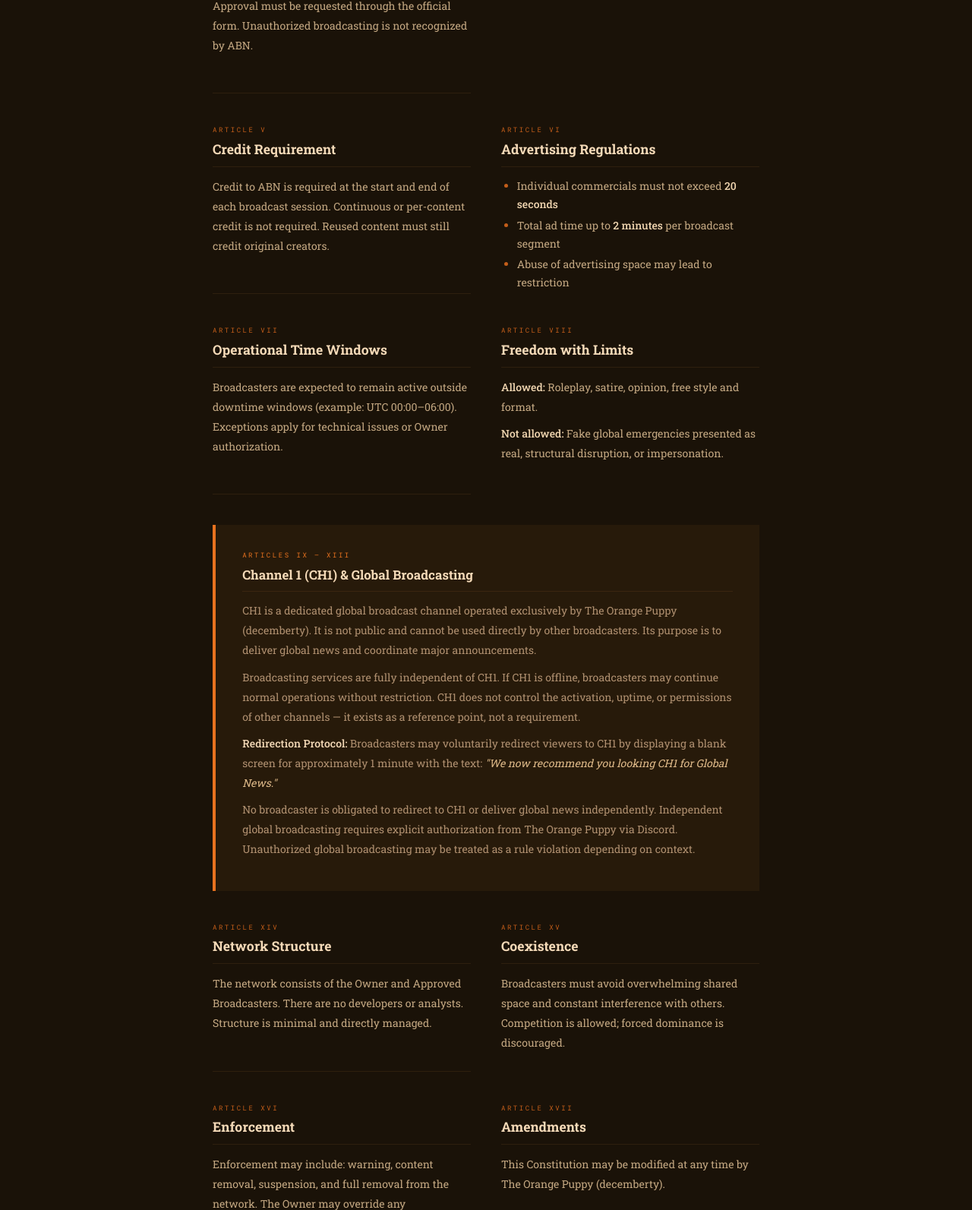
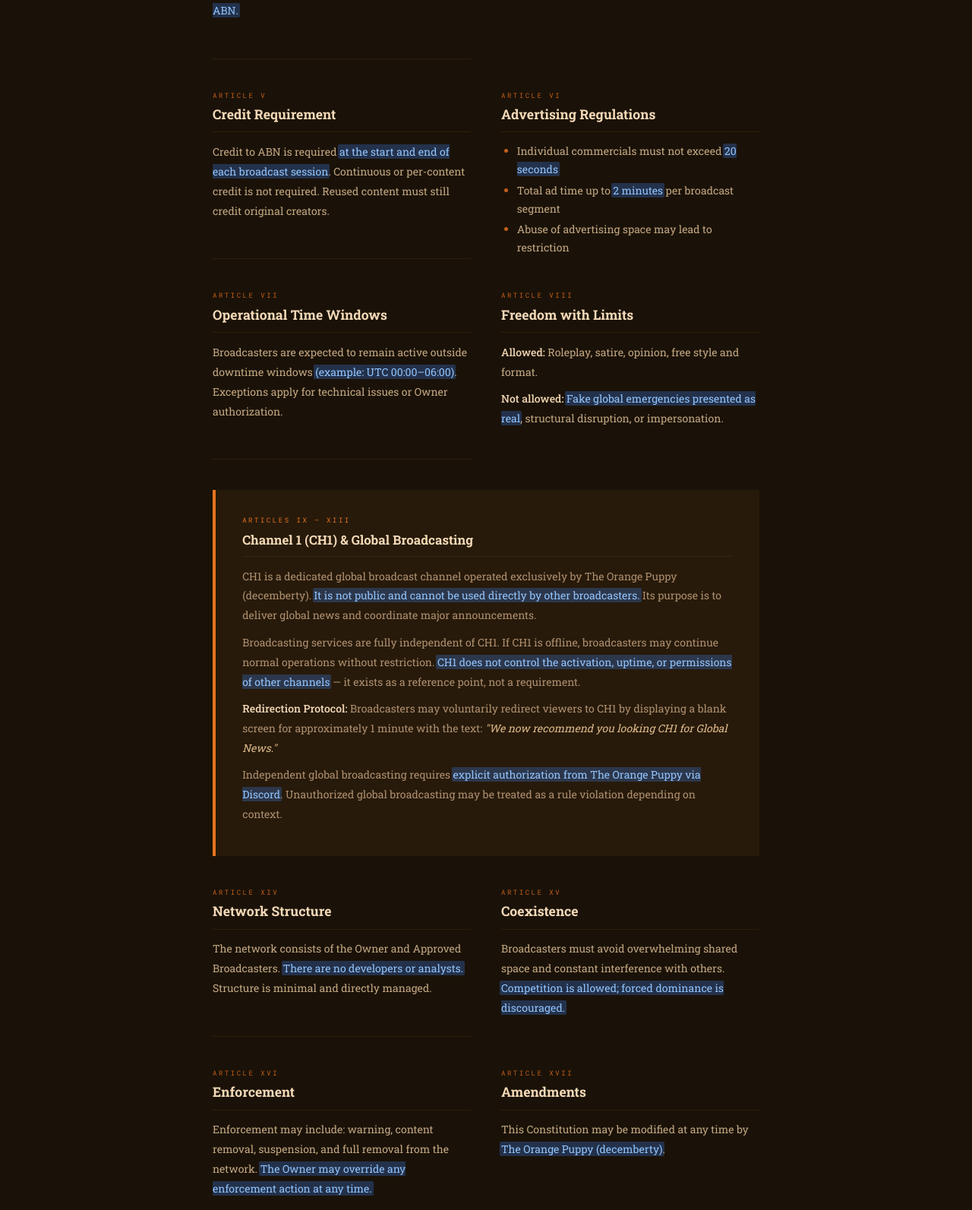
Before and after one commit to BegulaIsBegning/anchorage, a website: page public/index.html in a window 1280 px wide. Shown: the part 1207-2800 px from the top of the page at 76% size. Drawn offline with Linux system fonts and the light colour scheme.

Commit message:
Refactor HTML structure and styles for clarity

```diff
--- a/public/index.html
+++ b/public/index.html
@@ -14,7 +14,7 @@
 
 .hero{
   position:relative;
-  height:300px;
+  height:280px;
   overflow:hidden;
   display:flex;
   flex-direction:column;
@@ -23,8 +23,8 @@
   padding-bottom:2.5rem;
   background:#0e0b05;
 }
-canvas#waves{ position:absolute;top:0;left:0;width:100%;height:100%;display:block; }
-.hero-text{ position:relative;z-index:2;text-align:center; }
+canvas#waves{position:absolute;top:0;left:0;width:100%;height:100%;display:block;}
+.hero-text{position:relative;z-index:2;text-align:center;}
 .hero-text .eye{
   font-family:'Roboto Mono',monospace;
   font-size:9px;
@@ -35,11 +35,11 @@ canvas#waves{ position:absolute;top:0;left:0;width:100%;height:100%;display:bloc
 }
 .hero-text h1{
   font-family:'Roboto Slab',serif;
-  font-size:3.2rem;
+  font-size:2rem;
   font-weight:700;
   color:#f5dab8;
-  letter-spacing:0.06em;
-  line-height:1;
+  letter-spacing:0.04em;
+  line-height:1.2;
 }
 
 .orange-bar{
@@ -51,7 +51,7 @@ canvas#waves{ position:absolute;top:0;left:0;width:100%;height:100%;display:bloc
 }
 .orange-bar .left{
   font-family:'Roboto Slab',serif;
-  font-size:1.05rem;
+  font-size:1rem;
   font-weight:500;
   color:#1a1208;
   line-height:1.3;
@@ -86,7 +86,11 @@ canvas#waves{ position:absolute;top:0;left:0;width:100%;height:100%;display:bloc
   margin-bottom:2.5rem;
   padding-bottom:2.5rem;
   border-bottom:1px solid #2e1f0e;
+  opacity:0;
+  transform:translateY(18px);
+  transition:opacity 0.55s ease, transform 0.55s ease;
 }
+.article.visible{opacity:1;transform:translateY(0);}
 .article:last-child{border-bottom:none;margin-bottom:0;padding-bottom:0;}
 
 .art-num{
@@ -120,7 +124,11 @@ strong{color:#f0d5b0;font-weight:500;}
   border-left:4px solid #e8721f;
   padding:2rem 2.2rem;
   margin-bottom:2.5rem;
+  opacity:0;
+  transform:translateY(18px);
+  transition:opacity 0.55s ease, transform 0.55s ease;
 }
+.inset.visible{opacity:1;transform:translateY(0);}
 .inset .art-num{color:#e8721f;}
 .inset h3{
   font-size:1.05rem;
@@ -138,7 +146,11 @@ strong{color:#f0d5b0;font-weight:500;}
   border:1.5px solid #c45e1a;
   padding:2rem 2.2rem;
   background:#1e1108;
+  opacity:0;
+  transform:translateY(18px);
+  transition:opacity 0.55s ease, transform 0.55s ease;
 }
+.apply-block.visible{opacity:1;transform:translateY(0);}
 .apply-block .art-num{color:#c45e1a;}
 .apply-block h3{
   font-size:1.05rem;
@@ -179,6 +191,19 @@ strong{color:#f0d5b0;font-weight:500;}
   color:#4a3020;
 }
 .doc-footer a{color:#c45e1a;text-decoration:none;}
+
+/* highlight effect */
+.hl{
+  background: transparent;
+  border-radius:2px;
+  transition: background 0.6s ease;
+  padding:0 2px;
+  margin:0 -2px;
+}
+.hl.lit{
+  background: rgba(59,130,246,0.28);
+  color:#93c5fd;
+}
 </style>
 
 <div id="page">
@@ -187,7 +212,7 @@ strong{color:#f0d5b0;font-weight:500;}
   <canvas id="waves"></canvas>
   <div class="hero-text">
     <div class="eye">Anchorage Broadcasting Network</div>
-    <h1>ABN</h1>
+    <h1>Official Network Constitution</h1>
   </div>
 </div>
 
@@ -201,7 +226,7 @@ strong{color:#f0d5b0;font-weight:500;}
 </div>
 
 <div class="preamble">
-  The Anchorage Broadcasting Network (ABN) is an independent, external broadcasting system created to share, document, and expand the experience of the Minecraft world through media. It is designed to be free in expression, but structured in coordination — ensuring clarity without restricting creativity.
+  The Anchorage Broadcasting Network is an independent, external broadcasting system created to share, document, and expand the experience of the Minecraft world through media. It is designed to be <span class="hl" data-delay="0">free in expression, but structured in coordination</span> — ensuring clarity without restricting creativity.
 </div>
 
 <div class="doc-body">
@@ -209,13 +234,13 @@ strong{color:#f0d5b0;font-weight:500;}
   <div class="article">
     <div class="art-num">Article I</div>
     <h3>Identity &amp; Ownership</h3>
-    <p>ABN is a fully external network with no dependency on any Minecraft server. Ownership belongs to <strong>The Orange Puppy (decemberty)</strong>, who holds final authority over all rules, permissions, and exceptions. The Owner may act at any time without requiring consensus.</p>
+    <p>ABN is a fully external network with no dependency on any Minecraft server. Ownership belongs to <strong>The Orange Puppy (decemberty)</strong>, who holds <span class="hl">final authority over all rules, permissions, and exceptions</span>. The Owner may act at any time without requiring consensus.</p>
   </div>
 
   <div class="article">
     <div class="art-num">Article II</div>
     <h3>Nature of the Network</h3>
-    <p>ABN operates manually and independently, without plugins, APIs, or mods. All broadcasts are recorded externally and produced by players. Any broadcasting service must maintain an in-game station for recording, presentation, and authenticity.</p>
+    <p>ABN operates <span class="hl">manually and independently, without plugins, APIs, or mods</span>. All broadcasts are recorded externally and produced by players. Any broadcasting service must maintain an in-game station for recording, presentation, and authenticity.</p>
   </div>
 
   <div class="two-col">
@@ -227,12 +252,12 @@ strong{color:#f0d5b0;font-weight:500;}
         <li>A Mayor</li>
         <li>A Mayor-trusted individual</li>
       </ul>
-      <p>Approval must be requested through the official form. Unauthorized broadcasting is not recognized by ABN.</p>
+      <p><span class="hl">Unauthorized broadcasting is not recognized by ABN.</span></p>
     </div>
     <div class="article">
       <div class="art-num">Article IV</div>
       <h3>Participation &amp; Identity</h3>
-      <p>Approved broadcasters may represent towns, cities, or nations. Each service must maintain a clear identity and avoid impersonation. Conflicting identities may be forced to change by the Owner.</p>
+      <p>Approved broadcasters may represent towns, cities, or nations. Each service must maintain a clear identity and avoid impersonation. <span class="hl">Conflicting identities may be forced to change</span> by the Owner.</p>
     </div>
   </div>
 
@@ -240,14 +265,14 @@ strong{color:#f0d5b0;font-weight:500;}
     <div class="article">
       <div class="art-num">Article V</div>
       <h3>Credit Requirement</h3>
-      <p>Credit to ABN is required at the start and end of each broadcast session. Continuous or per-content credit is not required. Reused content must still credit original creators.</p>
+      <p>Credit to ABN is required <span class="hl">at the start and end of each broadcast session</span>. Continuous or per-content credit is not required. Reused content must still credit original creators.</p>
     </div>
     <div class="article">
       <div class="art-num">Article VI</div>
       <h3>Advertising Regulations</h3>
       <ul>
-        <li>Individual commercials must not exceed <strong>20 seconds</strong></li>
-        <li>Total ad time up to <strong>2 minutes</strong> per broadcast segment</li>
+        <li>Individual commercials must not exceed <span class="hl">20 seconds</span></li>
+        <li>Total ad time up to <span class="hl">2 minutes</span> per broadcast segment</li>
         <li>Abuse of advertising space may lead to restriction</li>
       </ul>
     </div>
@@ -257,35 +282,35 @@ strong{color:#f0d5b0;font-weight:500;}
     <div class="article">
       <div class="art-num">Article VII</div>
       <h3>Operational Time Windows</h3>
-      <p>Broadcasters are expected to remain active outside downtime windows (example: UTC 00:00–06:00). Exceptions apply for technical issues or Owner authorization.</p>
+      <p>Broadcasters are expected to remain active outside downtime windows <span class="hl">(example: UTC 00:00–06:00)</span>. Exceptions apply for technical issues or Owner authorization.</p>
     </div>
     <div class="article">
       <div class="art-num">Article VIII</div>
       <h3>Freedom with Limits</h3>
       <p><strong>Allowed:</strong> Roleplay, satire, opinion, free style and format.</p>
-      <p><strong>Not allowed:</strong> Fake global emergencies presented as real, structural disruption, or impersonation.</p>
+      <p><strong>Not allowed:</strong> <span class="hl">Fake global emergencies presented as real</span>, structural disruption, or impersonation.</p>
     </div>
   </div>
 
   <div class="inset">
     <div class="art-num">Articles IX – XIII</div>
     <h3>Channel 1 (CH1) &amp; Global Broadcasting</h3>
-    <p>CH1 is a dedicated global broadcast channel operated exclusively by The Orange Puppy (decemberty). It is not public and cannot be used directly by other broadcasters. Its purpose is to deliver global news and coordinate major announcements.</p>
-    <p>Broadcasting services are fully independent of CH1. If CH1 is offline, broadcasters may continue normal operations without restriction. CH1 does not control the activation, uptime, or permissions of other channels — it exists as a reference point, not a requirement.</p>
+    <p>CH1 is a dedicated global broadcast channel operated exclusively by The Orange Puppy (decemberty). <span class="hl">It is not public and cannot be used directly by other broadcasters.</span> Its purpose is to deliver global news and coordinate major announcements.</p>
+    <p>Broadcasting services are fully independent of CH1. If CH1 is offline, broadcasters may continue normal operations without restriction. <span class="hl">CH1 does not control the activation, uptime, or permissions of other channels</span> — it exists as a reference point, not a requirement.</p>
     <p><strong>Redirection Protocol:</strong> Broadcasters may voluntarily redirect viewers to CH1 by displaying a blank screen for approximately 1 minute with the text: <em>"We now recommend you looking CH1 for Global News."</em></p>
-    <p>No broadcaster is obligated to redirect to CH1 or deliver global news independently. Independent global broadcasting requires explicit authorization from The Orange Puppy via Discord. Unauthorized global broadcasting may be treated as a rule violation depending on context.</p>
+    <p>Independent global broadcasting requires <span class="hl">explicit authorization from The Orange Puppy via Discord</span>. Unauthorized global broadcasting may be treated as a rule violation depending on context.</p>
   </div>
 
   <div class="two-col">
     <div class="article">
       <div class="art-num">Article XIV</div>
       <h3>Network Structure</h3>
-      <p>The network consists of the Owner and Approved Broadcasters. There are no developers or analysts. Structure is minimal and directly managed.</p>
+      <p>The network consists of the Owner and Approved Broadcasters. <span class="hl">There are no developers or analysts.</span> Structure is minimal and directly managed.</p>
     </div>
     <div class="article">
       <div class="art-num">Article XV</div>
       <h3>Coexistence</h3>
-      <p>Broadcasters must avoid overwhelming shared space and constant interference with others. Competition is allowed; forced dominance is discouraged.</p>
+      <p>Broadcasters must avoid overwhelming shared space and constant interference with others. <span class="hl">Competition is allowed; forced dominance is discouraged.</span></p>
     </div>
   </div>
 
@@ -293,32 +318,32 @@ strong{color:#f0d5b0;font-weight:500;}
     <div class="article">
       <div class="art-num">Article XVI</div>
       <h3>Enforcement</h3>
-      <p>Enforcement may include: warning, content removal, suspension, and full removal from the network. The Owner may override any enforcement action at any time.</p>
+      <p>Enforcement may include: warning, content removal, suspension, and full removal from the network. <span class="hl">The Owner may override any enforcement action at any time.</span></p>
     </div>
     <div class="article">
       <div class="art-num">Article XVII</div>
       <h3>Amendments</h3>
-      <p>This Constitution may be modified at any time by The Orange Puppy (decemberty).</p>
+      <p>This Constitution may be modified at any time by <span class="hl">The Orange Puppy (decemberty)</span>.</p>
     </div>
   </div>
 
   <div class="article">
     <div class="art-num">Article XIX</div>
     <h3>Approval Confirmation Process</h3>
-    <p>Submission of the official form does not grant approval by itself. All applications must be reviewed and explicitly accepted. Approval is only valid after receiving written confirmation from <strong>anchoragebroadcasting@gmail.com</strong>. Until confirmation is received, the applicant is not approved and broadcasting under ABN is not authorized. Any broadcasting initiated before confirmation may be treated as unauthorized use of the network.</p>
+    <p>Submission of the official form does not grant approval by itself. All applications must be reviewed and explicitly accepted. <span class="hl">Approval is only valid after receiving written confirmation from anchoragebroadcasting@gmail.com.</span> Until confirmation is received, the applicant is not approved and broadcasting under ABN is not authorized. Any broadcasting initiated before confirmation may be treated as unauthorized use of the network.</p>
   </div>
 
   <div class="article">
     <div class="art-num">Article XX</div>
     <h3>Blacklist &amp; Restrictions</h3>
     <p>ABN maintains the right to blacklist entities that repeatedly violate its structure. Conditions include: repeated unauthorized broadcasting, persistent impersonation, abusive or disruptive behavior, or ignoring prior warnings.</p>
-    <p>Blacklisted entities may face permanent denial of approval, removal of content, and loss of network visibility. Decisions are made by The Orange Puppy and may be applied immediately in severe cases. Attempts to bypass blacklist status through alternative identities or rebranding will be treated as further violations.</p>
+    <p>Blacklisted entities may face <span class="hl">permanent denial of approval, removal of content, and loss of network visibility.</span> Decisions are made by The Orange Puppy and may be applied immediately in severe cases. <span class="hl">Attempts to bypass blacklist status through alternative identities or rebranding will be treated as further violations.</span></p>
   </div>
 
   <div class="apply-block">
     <div class="art-num">Authorization Form</div>
     <h3>Apply to Broadcast</h3>
-    <p>Only Mayors and Mayor-trusted individuals may apply for authorization. Submit the official application via the link below. Your application will be reviewed manually — authorization is confirmed exclusively via email from anchoragebroadcasting@gmail.com. Do not begin broadcasting before receiving written confirmation.</p>
+    <p>Only Mayors and Mayor-trusted individuals may apply for authorization. Submit the official application via the link below. Your application will be reviewed manually — <span class="hl">authorization is confirmed exclusively via email from anchoragebroadcasting@gmail.com.</span> Do not begin broadcasting before receiving written confirmation.</p>
     <a href="https://forms.gle/YGJXVvtt4GkvX2L66" target="_blank">Submit Official Application ↗</a>
   </div>
 
@@ -360,4 +385,30 @@ function draw(){
   requestAnimationFrame(draw);
 }
 requestAnimationFrame(draw);
+
+// scroll reveal for articles
+const revealEls = document.querySelectorAll('.article, .inset, .apply-block');
+const revealObs = new IntersectionObserver((entries) => {
+  entries.forEach((entry, i) => {
+    if(entry.isIntersecting){
+      setTimeout(() => entry.target.classList.add('visible'), 60);
+      revealObs.unobserve(entry.target);
+    }
+  });
+}, { threshold: 0.12 });
+revealEls.forEach(el => revealObs.observe(el));
+
+// highlight on scroll
+const highlights = document.querySelectorAll('.hl');
+const hlObs = new IntersectionObserver((entries) => {
+  entries.forEach(entry => {
+    if(entry.isIntersecting){
+      const el = entry.target;
+      const delay = parseInt(el.dataset.delay || '180');
+      setTimeout(() => el.classList.add('lit'), delay);
+      hlObs.unobserve(el);
+    }
+  });
+}, { threshold: 1.0, rootMargin: '0px 0px -60px 0px' });
+highlights.forEach(el => hlObs.observe(el));
 </script>
```
